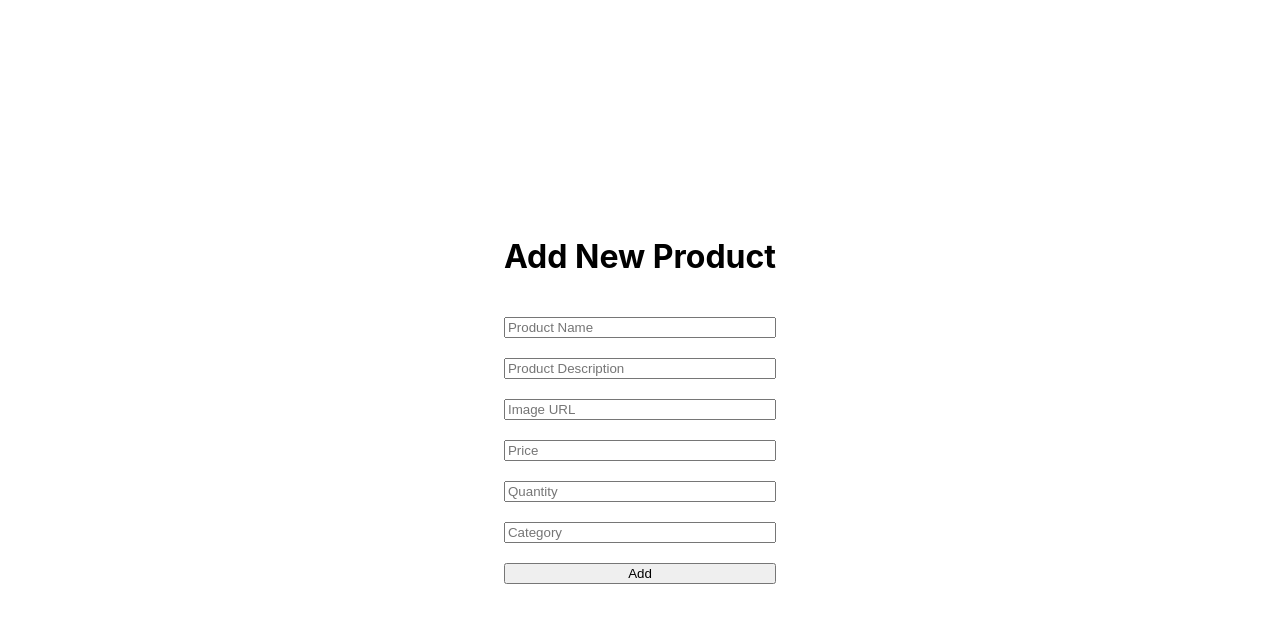
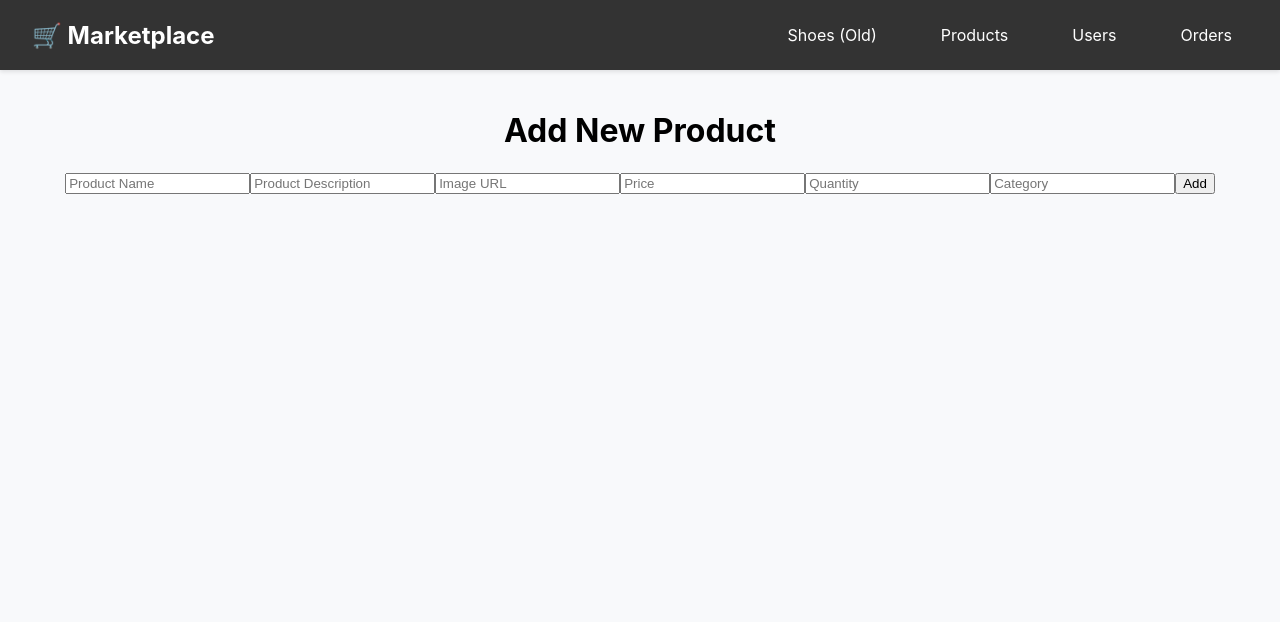
Before and after one commit to kvzl0/marketplace, a React (Create React App) app in the folder frontend/: page /products/add in a window 1280 px wide. Shown: the top 622 px of the page. Built offline with nearby package versions, Linux system fonts and the light colour scheme.

Commit message:
Initial Design Commit

```diff
--- a/frontend/src/App.js
+++ b/frontend/src/App.js
@@ -2,43 +2,61 @@ import {
   BrowserRouter,
   Routes,
   Route,
+} from "react-router-dom";
 
-} from "react-router-dom";
+// Original
 import Shoes from "./pages/Shoes.jsx";
 import Add from "./pages/Add.jsx";
 import Update from "./pages/Update.jsx";
+
+// Products
 import Products from "./pages/Products.jsx";
 import AddProduct from "./pages/AddProduct.jsx";
 import UpdateProduct from "./pages/UpdateProduct.jsx";
+
+// Users
 import Users from "./pages/Users.jsx";
 import AddUser from "./pages/AddUser.jsx";
 import UpdateUser from "./pages/UpdateUser.jsx";
+
+// Orders
 import Orders from "./pages/Orders.jsx";
 import AddOrder from "./pages/AddOrder.jsx";
 import UpdateOrder from "./pages/UpdateOrder.jsx";
 import ViewOrder from "./pages/ViewOrder.jsx";
+
+// Navbar
+import Navbar from "./components/Navbar.jsx";
+
 import "./style.css";
-
 
 function App() {
   return (
     <div className="App">
       <BrowserRouter>
-      <Routes>
-        <Route path="/" element= {<Shoes/>}></Route>
-        <Route path="/add" element= {<Add/>}></Route>
-        <Route path="/update/:id" element= {<Update/>}></Route>
-        <Route path="/products" element= {<Products/>}></Route>
-        <Route path="/products/add" element= {<AddProduct/>}></Route>
-        <Route path="/products/update/:id" element= {<UpdateProduct/>}></Route>
-        <Route path="/users" element= {<Users/>}></Route>
-        <Route path="/users/add" element= {<AddUser/>}></Route>
-        <Route path="/users/update/:id" element= {<UpdateUser/>}></Route>
-        <Route path="/orders" element= {<Orders/>}></Route>
-        <Route path="/orders/add" element= {<AddOrder/>}></Route>
-        <Route path="/orders/update/:id" element= {<UpdateOrder/>}></Route>
-        <Route path="/orders/view/:id" element= {<ViewOrder/>}></Route>
-      </Routes>
+        <Navbar />
+        <Routes>
+          {/* Original Shoes Routes */}
+          <Route path="/" element={<Shoes/>}></Route>
+          <Route path="/add" element={<Add/>}></Route>
+          <Route path="/update/:id" element={<Update/>}></Route>
+
+          {/* Products Routes */}
+          <Route path="/products" element={<Products/>}></Route>
+          <Route path="/products/add" element={<AddProduct/>}></Route>
+          <Route path="/products/update/:id" element={<UpdateProduct/>}></Route>
+
+          {/* Users Routes */}
+          <Route path="/users" element={<Users/>}></Route>
+          <Route path="/users/add" element={<AddUser/>}></Route>
+          <Route path="/users/update/:id" element={<UpdateUser/>}></Route>
+
+          {/* Orders Routes */}
+          <Route path="/orders" element={<Orders/>}></Route>
+          <Route path="/orders/add" element={<AddOrder/>}></Route>
+          <Route path="/orders/update/:id" element={<UpdateOrder/>}></Route>
+          <Route path="/orders/view/:id" element={<ViewOrder/>}></Route>
+        </Routes>
       </BrowserRouter>
     </div>
   );
--- /dev/null
+++ b/frontend/src/components/Navbar.css
@@ -0,0 +1,49 @@
+.navbar {
+    background-color: #333;
+    padding: 0 2rem;
+    display: flex;
+    justify-content: space-between;
+    align-items: center;
+    height: 70px;
+    box-shadow: 0 2px 4px rgba(0,0,0,0.1);
+    position: fixed;
+    top: 0;
+    left: 0;
+    right: 0;
+    z-index: 1000;
+}
+
+body {
+    padding-top: 70px;
+}
+
+.navbar-brand a {
+    color: white;
+    text-decoration: none;
+    font-size: 1.5rem;
+    font-weight: bold;
+}
+
+.navbar-links {
+    list-style: none;
+    display: flex;
+    gap: 2rem;
+    margin: 0;
+    padding: 0;
+}
+
+.navbar-links li a {
+    color: white;
+    text-decoration: none;
+    padding: 0.5rem 1rem;
+    border-radius: 4px;
+    transition: background-color 0.3s;
+}
+
+.navbar-links li a:hover {
+    background-color: #555;
+}
+
+.navbar-links li a:active {
+    background-color: #777;
+}
--- /dev/null
+++ b/frontend/src/components/Navbar.jsx
@@ -0,0 +1,21 @@
+import React from "react";
+import { Link } from "react-router-dom";
+import "./Navbar.css";
+
+const Navbar = () => {
+    return (
+        <nav className="navbar">
+            <div className="navbar-brand">
+                <Link to="/">🛒 Marketplace</Link>
+            </div>
+            <ul className="navbar-links">
+                <li><Link to="/">Shoes (Old)</Link></li>
+                <li><Link to="/products">Products</Link></li>
+                <li><Link to="/users">Users</Link></li>
+                <li><Link to="/orders">Orders</Link></li>
+            </ul>
+        </nav>
+    );
+};
+
+export default Navbar;
--- a/frontend/src/style.css
+++ b/frontend/src/style.css
@@ -1,34 +1,102 @@
-.App{
-    height: 100vh;
-    padding: 0px 100px;
-    display: flex;
-    justify-content: center;
-    align-items: center;
+/* Remove global text centering from entire app */
+.App {
+    padding: 0px 40px;
     text-align: center;
 }
 
-.shoes{
-    display: flex;
-    gap: 10px;
-
+/* Keep content below navbar */
+body {
+    padding-top: 90px;
+    background: #f8f9fb; /* soft, modern background */
 }
 
-.shoe{
-    flex: 1;
+/* Product grid layout */
+.shoes {
+    display: grid;
+    grid-template-columns: repeat(auto-fill, minmax(260px, 1fr));
+    gap: 32px;
+    max-width: 1300px;
+    margin: auto;
+}
+
+/* Product card */
+.shoe {
     display: flex;
     flex-direction: column;
-    gap: 10px;
     align-items: center;
-}
-img{
-    width: 200px;
-    height: 300px;
-    object-fit: cover;
-    background-color: aquamarine;
+    gap: 12px;
+
+    padding: 22px;
+    border-radius: 16px;
+
+    background: #ffffff;
+    border: 1px solid rgba(0,0,0,0.06);
+
+    box-shadow: 0 3px 10px rgba(0,0,0,0.05);
+
+    /* Hover animation */
+    transition: transform 0.25s ease,
+                box-shadow 0.25s ease,
+                border-color 0.25s ease;
 }
 
-.form{
-    display: flex;
-    flex-direction: column;
-    gap: 20px;
+/* Card hover effect */
+.shoe:hover {
+    transform: translateY(-6px) scale(1.02);
+    box-shadow: 0 10px 28px rgba(0,0,0,0.12);
+    border-color: rgba(0, 140, 255, 0.25); /* subtle blue accent ring */
 }
+
+/* Product images */
+.shoe img {
+    width: 100%;
+    height: 250px;
+    object-fit: cover;
+
+    background-color: aquamarine;
+    border-radius: 12px;
+
+    /* Soft shadow + transition */
+    box-shadow: 0 2px 6px rgba(0,0,0,0.08);
+    transition: transform 0.35s ease;
+}
+
+/* Image zoom on hover */
+.shoe:hover img {
+    transform: scale(1.07);
+}
+
+/* Product title */
+.shoe h3 {
+    margin: 6px 0 0 0;
+    font-size: 1.2rem;
+    font-weight: bold;
+    color: #333;
+}
+
+/* Price, description text */
+.shoe p {
+    margin: 0;
+    color: #666;
+    font-size: 0.95rem;
+}
+
+/* Buttons */
+.shoe button {
+    padding: 6px 14px;
+    border-radius: 6px;
+    border: 1px solid #ccc;
+    background: #f5f5f5;
+    cursor: pointer;
+
+    transition: background 0.25s ease,
+                transform 0.2s ease,
+                box-shadow 0.2s ease;
+}
+
+/* Button Hover */
+.shoe button:hover {
+    background: #fff;
+    transform: translateY(-2px);
+    box-shadow: 0 4px 10px rgba(0,0,0,0.12);
+}
```
